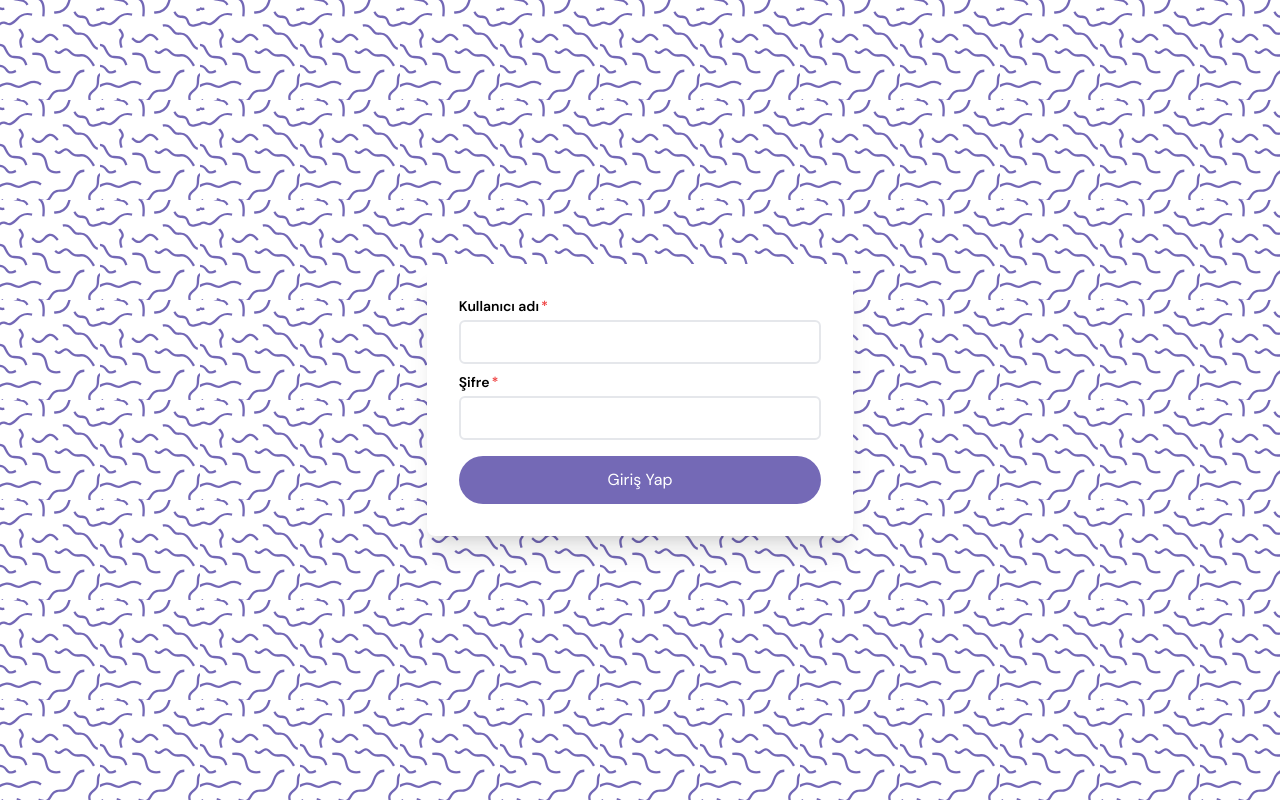
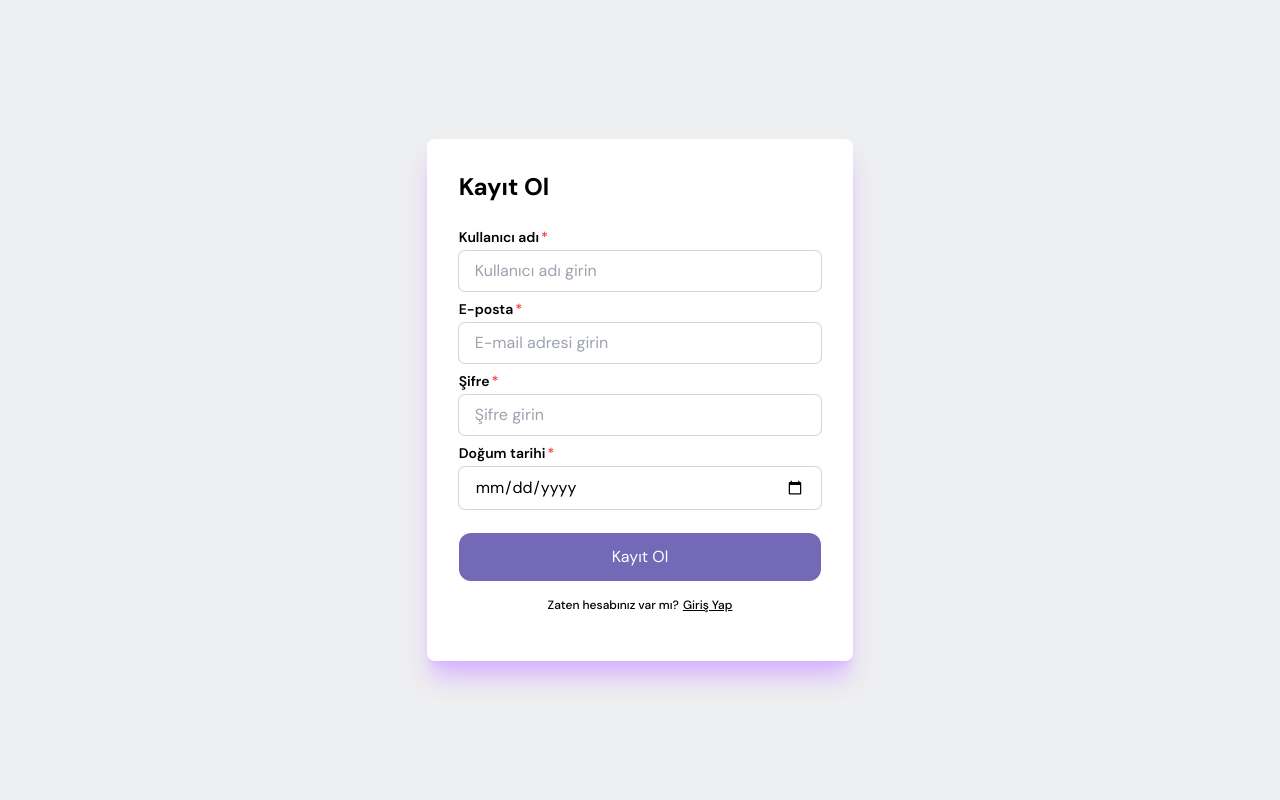
Before and after one commit to emirkrhan/story-front, a React (Create React App) app: page /register in a window 1280 px wide. Before the commit this address led to /login. Built offline with nearby package versions, Linux system fonts and the light colour scheme; no server answers.

Commit message:
login and register page renewed

```diff
--- a/package.json
+++ b/package.json
@@ -9,6 +9,7 @@
     "@testing-library/user-event": "^13.5.0",
     "axios": "^1.6.8",
     "draft-js": "^0.11.7",
+    "formik": "^2.4.6",
     "jwt-decode": "^4.0.0",
     "quill": "^2.0.2",
     "react": "^18.3.1",
@@ -25,6 +26,7 @@
     "redux": "^5.0.1",
     "sanitize-html": "^2.13.0",
     "slick-carousel": "^1.8.1",
+    "storyproject": "file:",
     "web-vitals": "^2.1.4",
     "yup": "^1.4.0"
   },
--- a/public/index.html
+++ b/public/index.html
@@ -28,10 +28,10 @@
       work correctly both with client-side routing and a non-root public URL.
       Learn how to configure a non-root public URL by running `npm run build`.
     -->
-    <title>React App</title>
+    <title>Fable Shot</title>
   </head>
   <body>
-    <noscript>You need to enable JavaScript to run this app.</noscript>
+    <noscript></noscript>
     <div id="root"></div>
     <!--
       This HTML file is a template.
--- a/src/App.js
+++ b/src/App.js
@@ -23,10 +23,13 @@ function App() {
 
   useEffect(() => {
     const user = localStorage.getItem('storyUserId');
-    if (!user) {
+    const currentPath = window.location.pathname;
+
+    if (!user && currentPath !== '/login' && currentPath !== '/register') {
       navigate('/login');
     }
   }, [navigate]);
+
 
   return (
     <Fragment>
--- a/src/components/PostView.js
+++ b/src/components/PostView.js
@@ -139,7 +139,7 @@ export default function PostView({ post, isProfile }) {
         <div className="px-2 h-16 flex">
           <div
             className="w-8 h-16 flex items-center justify-center cursor-pointer">
-            <i className='fa-solid fa-bolt text-black text-lg'></i>
+            <i className='fa-solid fa-heart text-red-600 text-lg'></i>
           </div>
           <div className="w-auto h-16 text-sm text-black font-bold flex items-center justify-center select-none">
             {post.likeCount}
@@ -156,7 +156,7 @@ export default function PostView({ post, isProfile }) {
           <div
             onClick={() => mutation.mutate(post.id)}
             className="w-8 h-16 flex items-center justify-center cursor-pointer">
-            <i className={saveCheck ? 'fa-solid fa-circle-plus text-red-500 heart-icon text-lg' : 'fa-solid fa-circle-plus text-black text-lg'}></i>
+            <i className={saveCheck ? 'fa-solid fa-circle-plus text-red-500 text-lg' : 'fa-solid fa-circle-plus text-black text-lg'}></i>
           </div>
           <div className="w-auto h-16 text-sm text-black font-bold flex items-center justify-center select-none">
             {savedCount}
--- a/src/pages/HomePage.js
+++ b/src/pages/HomePage.js
@@ -75,7 +75,7 @@ function HomePage() {
 
                     <div className="w-4/12 h-auto flex flex-col">
                         <div className='w-11/12 h-auto min-h-40 mb-4 bg-white rounded-lg pb-2'>
-                            <div className='w-full p-4 text-black font-semibold text-base'>Takip Et</div>
+                            <div className='w-full p-4 text-black font-semibold text-base'>Takip Edebileceğin Kişiler</div>
                             {users ? (
                                 users.map(user => (
                                     <div key={user.id} className='w-full h-12 flex'>
--- a/src/pages/Login.js
+++ b/src/pages/Login.js
@@ -4,6 +4,7 @@ import { jwtDecode } from 'jwt-decode';
 import React, { useState } from 'react'
 import { useNavigate } from 'react-router-dom';
 const apiUrl = process.env.REACT_APP_API_URL;
+
 function Login() {
 
     const navigate = useNavigate();
@@ -51,8 +52,9 @@ function Login() {
     }
 
     return (
-        <div className='w-full h-screen bg-registerPattern flex items-center justify-center'>
-            <div className='w-1/3 h-auto p-8 bg-white shadow-xl rounded-lg flex flex-col items-center'>
+        <div className='w-full h-screen bg-[#eeeff0] flex items-center justify-center'>
+            <div className='w-1/3 h-auto p-8 bg-white shadow-xl shadow-purple-300 rounded-lg flex flex-col items-center'>
+                <div className='w-full pb-4 font-bold text-2xl'>Giriş Yap</div>
                 <div className='w-full h-auto flex flex-col gap-2'>
                     <div className='w-full h-4 after:content-["*"] after:ml-0.5 after:text-red-500 font-semibold text-sm'>Kullanıcı adı</div>
                     <input
@@ -60,25 +62,30 @@ function Login() {
                         id="userName"
                         name="userName"
                         value={user.userName}
+                        placeholder='Kullanıcı adı girin'
                         onChange={handleChange}
-                        className='w-full py-2 border-2 border-gray-200 px-4 focus:border-[#7469b6] focus:border-2 outline-none rounded-md'
+                        className='w-full py-2 ring-1 ring-gray-300 px-4 focus:ring-gray-500 outline-none rounded-md'
                     />
 
 
                     <div className='w-full h-4 after:content-["*"] after:ml-0.5 after:text-red-500 font-semibold text-sm'>Şifre</div>
                     <input
-                        type="text"
+                        type="password"
                         id="userPassword"
                         name="userPassword"
                         value={user.userPassword}
+                        placeholder='Şifre girin'
                         onChange={handleChange}
-                        className='w-full py-2 border-2 border-gray-200 px-4 focus:border-[#7469b6] focus:border-2 outline-none rounded-md'
+                        className='w-full py-2 ring-1 ring-gray-300 px-4 focus:ring-gray-500 outline-none rounded-md'
                     />
 
                 </div>
 
-                <button onClick={registerUser} className='w-full h-12 bg-[#7469b6] rounded-full mt-4 text-white'>Giriş Yap</button>
+                <button onClick={registerUser} className='w-full h-12 bg-black rounded-xl mt-4 text-white transition duration-500 ease-in-out'>Giriş Yap</button>
+                <div className='w-full py-4 flex items-center justify-center text-xs font-medium gap-1'>Hesabınız yok mu? <a href='/register' className='underline'>Kayıt Ol</a></div>
+
             </div>
+
 
         </div>
     )
--- a/src/pages/Register.js
+++ b/src/pages/Register.js
@@ -1,18 +1,46 @@
 import { useMutation } from '@tanstack/react-query';
 import axios from 'axios';
-import React, { useState } from 'react'
+import { useFormik } from 'formik';
+import React from 'react'
 import { useNavigate } from 'react-router-dom';
+import * as Yup from 'yup';
 const apiUrl = process.env.REACT_APP_API_URL;
+
 function Register() {
 
     const navigate = useNavigate();
 
-    const [user, setUser] = useState({
-        userName: "",
-        userPassword: "",
-        email: "",
-        birthDate: new Date(),
-        biography: ""
+    const validationSchema = Yup.object().shape({
+        userName: Yup.string()
+            .min(3, 'Kullanıcı adı en az 3 karakter olmalıdır')
+            .max(50, 'Kullanıcı adı en fazla 50 karakter olabilir')
+            .required('Kullanıcı adı zorunludur'),
+
+        userPassword: Yup.string()
+            .min(8, 'Şifre en az 8 karakter olmalıdır')
+            .required('Şifre zorunludur'),
+
+        email: Yup.string()
+            .email('Geçerli bir e-posta adresi girin')
+            .required('E-posta adresi zorunludur'),
+
+        birthDate: Yup.date()
+            .max(new Date(), 'Doğum tarihi bugünden ileri bir tarih olamaz')
+            .required('Doğum tarihi zorunludur'),
+    });
+
+
+    const formik = useFormik({
+        initialValues: {
+            userName: "",
+            userPassword: "",
+            email: "",
+            birthDate: new Date(),
+        },
+        validationSchema: validationSchema,
+        onSubmit: (values) => {
+            mutation.mutate(values)
+        },
     });
 
     // const [passwordType, setPasswordType] = useState("password");
@@ -26,72 +54,85 @@ function Register() {
     //     }
     // }
 
-    const handleChange = (e) => {
-        setUser({
-            ...user,
-            [e.target.name]: e.target.value,
-        });
-    };
+
 
     const mutation = useMutation({
-        mutationFn: () => {
-            return axios.post(`${apiUrl}/users/register`, user);
+        mutationFn: (values) => {
+            return axios.post(`${apiUrl}/users/register`, values);
         },
         onSuccess: () => {
             navigate('/login');
         },
     });
 
-    const registerUser = () => {
-        if (user.userName && user.userPassword)
-            mutation.mutate();
-        console.log(user)
-    }
+
 
     return (
-        <div className='w-full h-screen bg-registerPattern flex items-center justify-center'>
-            <div className='w-1/3 h-auto p-8 bg-white shadow-xl rounded-lg flex flex-col items-center'>
-                <div className='w-full h-auto flex flex-col gap-2'>
+        <div className='w-full h-screen bg-[#eeeff0] flex items-center justify-center'>
+            <div className='w-1/3 h-auto p-8 bg-white shadow-xl shadow-purple-300 rounded-lg flex flex-col items-center'>
+                <form onSubmit={formik.handleSubmit} className='w-full h-auto flex flex-col gap-2'>
+                    <div className='w-full font-bold pb-4 text-2xl'>Kayıt Ol</div>
                     <div className='w-full h-4 after:content-["*"] after:ml-0.5 after:text-red-500 font-semibold text-sm'>Kullanıcı adı</div>
                     <input
                         type="text"
                         id="userName"
                         name="userName"
-                        value={user.userName}
-                        onChange={handleChange}
-                        className='w-full py-2 border-2 border-gray-200 px-4 focus:border-[#7469b6] focus:border-2 outline-none rounded-md'
+                        value={formik.values.userName}
+                        onChange={formik.handleChange}
+                        onBlur={formik.handleBlur}
+                        placeholder='Kullanıcı adı girin'
+                        className='w-full py-2 ring-1 ring-gray-300 px-4 focus:ring-gray-500 outline-none rounded-md'
                     />
+                    {formik.touched.userName && formik.errors.userName && (
+                        <p className="text-red-500 text-xs">{formik.errors.userName}</p>
+                    )}
                     <div className='w-full h-4 after:content-["*"] after:ml-0.5 after:text-red-500 font-semibold text-sm'>E-posta</div>
                     <input
                         type="text"
                         id="email"
                         name="email"
-                        value={user.email}
-                        onChange={handleChange}
-                        className='w-full py-2 border-2 border-gray-200 px-4 focus:border-[#7469b6] focus:border-2 outline-none rounded-md'
+                        value={formik.values.email}
+                        onChange={formik.handleChange}
+                        onBlur={formik.handleBlur}
+                        placeholder='E-mail adresi girin'
+                        className='w-full py-2 ring-1 ring-gray-300 px-4 focus:ring-gray-500 outline-none rounded-md'
                     />
+                    {formik.touched.email && formik.errors.email && (
+                        <p className="text-red-500 text-xs">{formik.errors.email}</p>
+                    )}
 
                     <div className='w-full h-4 after:content-["*"] after:ml-0.5 after:text-red-500 font-semibold text-sm'>Şifre</div>
                     <input
                         type="text"
                         id="userPassword"
                         name="userPassword"
-                        value={user.userPassword}
-                        onChange={handleChange}
-                        className='w-full py-2 border-2 border-gray-200 px-4 focus:border-[#7469b6] focus:border-2 outline-none rounded-md'
+                        value={formik.values.userPassword}
+                        onChange={formik.handleChange}
+                        onBlur={formik.handleBlur}
+                        placeholder='Şifre girin'
+                        className='w-full py-2 ring-1 ring-gray-300 px-4 focus:ring-gray-500 outline-none rounded-md'
                     />
+                    {formik.touched.userPassword && formik.errors.userPassword && (
+                        <p className="text-red-500 text-xs">{formik.errors.userPassword}</p>
+                    )}
                     <div className='w-full h-4 after:content-["*"] after:ml-0.5 after:text-red-500 font-semibold text-sm'>Doğum tarihi</div>
                     <input
                         type="date"
                         placeholder="Birth Date"
                         name="birthDate"
-                        value={user.birthDate}
-                        onChange={handleChange}
-                        className='w-full py-2 border-2 border-gray-200 px-4 focus:border-[#7469b6] focus:border-2 outline-none rounded-md'
+                        value={formik.values.birthDate}
+                        onChange={formik.handleChange}
+                        onBlur={formik.handleBlur}
+                        className='w-full py-2 ring-1 ring-gray-300 px-4 focus:ring-gray-500 outline-none rounded-md'
                     />
-                </div>
+                    {formik.touched.birthDate && formik.errors.birthDate && (
+                        <p className="text-red-500 text-xs">{formik.errors.birthDate}</p>
+                    )}
+                    <button type='submit' className='w-full h-12 bg-[#7469b6] rounded-xl mt-4 text-white'>Kayıt Ol</button>
+                </form>
+                <div className='w-full py-4 flex items-center justify-center text-xs font-medium gap-1'>Zaten hesabınız var mı? <a href='/login' className='underline'>Giriş Yap</a></div>
 
-                <button onClick={registerUser} className='w-full h-12 bg-[#7469b6] rounded-full mt-4 text-white'>Kayıt Ol</button>
+
             </div>
 
         </div>
```
Also changed, not shown: 1 other file (tests, documents, lock files or other folders).
